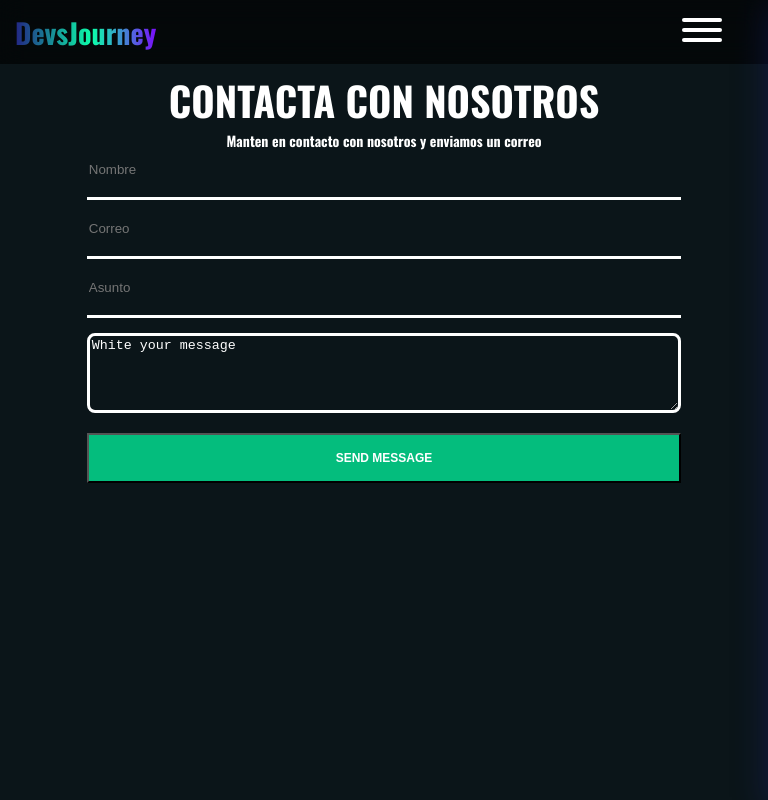
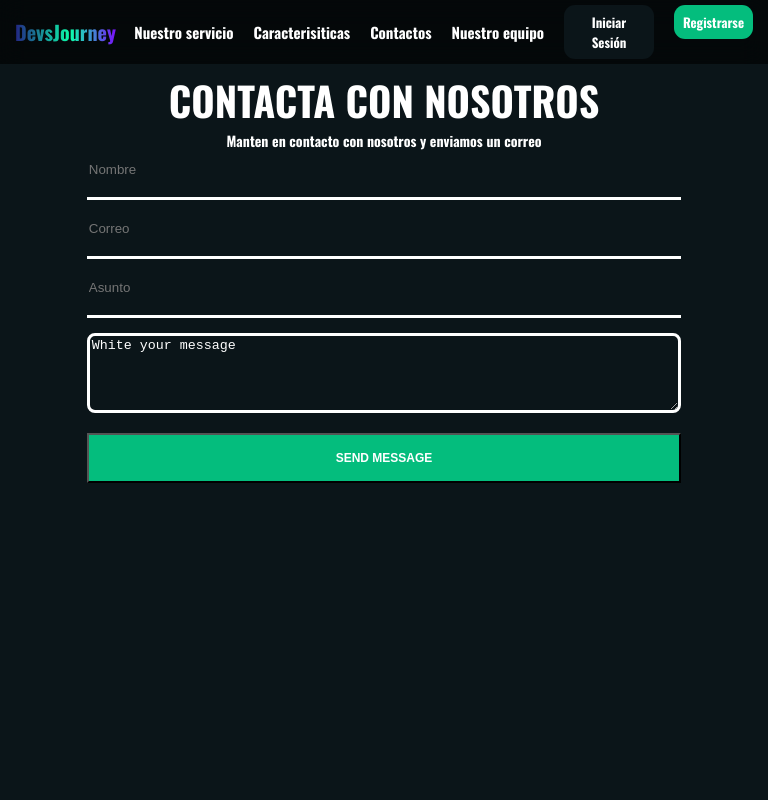
Before and after one commit to SofiDevO/proyecto--fullstack, a React (Vite) app in the folder frontend/CodeJourney/: page / in a window 768 px wide. Built offline with nearby package versions, Linux system fonts and the light colour scheme.

Commit message:
Estilos al modo responsive

```diff
--- a/frontend/CodeJourney/src/components/Header/Header.css
+++ b/frontend/CodeJourney/src/components/Header/Header.css
@@ -10,7 +10,8 @@
   z-index: 50;
   width: 100%;
 }
-.header__logo {
+
+.header__logo{
   background: linear-gradient(
     90deg,
     rgba(65, 72, 255, 0.5) 0.96%,
@@ -29,8 +30,13 @@
   max-width: 983px;
 }
 .header__list {
-  justify-content: space-around;
   list-style: none;
+  display: flex;
+  justify-content: flex-end;
+  gap: 2rem;
+}
+.btn__container{
+  gap: 2rem;
   display: flex;
 }
 .header__item {
@@ -38,7 +44,6 @@
   padding: 0;
   display: flex;
   align-items: center;
-
 }
 .header__item a {
   font-size: 1.8rem;
@@ -53,11 +58,10 @@
   gap: 8px;
   border-radius: 11px;
   font-size: 1.6rem;
-  width: 141px;
+  max-width: 141px;
   align-self: flex-start;
   text-align: center;
   justify-content: center;
-
 }
 .header__btn--login {
   background-color: var(--primary-color);
@@ -72,7 +76,20 @@
 
 /* mobile */
 
-@media screen and (max-width: 768px) {
+@media screen and (min-width: 768px) and (max-width: 1023px) {
+  .header__logo {
+    font-size: 2rem;
+  }
+  .header__item a {
+    font-size: 1.5rem;
+  }
+  .header__btn {
+    padding: 7px 9px;
+    font-size: 1.3rem;
+    max-width: 90px;
+  }
+}
+@media screen and (max-width: 767px) {
   .panel-btn {
     display: block;
     width: 27%;
@@ -82,7 +99,7 @@
   .hamburger-box {
     filter: invert(1);
   }
-  .panel {
+  .panel  {
     position: fixed;
     min-width: 100vw;
     min-height: 100vh;
--- a/frontend/CodeJourney/src/components/Header/Header.tsx
+++ b/frontend/CodeJourney/src/components/Header/Header.tsx
@@ -7,7 +7,7 @@ export const Header = () => {
         <a className="header__logo" href="#">
           <span className="header__logo--span">DevsJourney</span>
         </a>
-      <nav className="menu  panel">
+        <nav className="menu  panel ">
           <ul className="header__list">
             <li className="header__item">
               <a href="#">Nuestro servicio</a>
@@ -21,13 +21,14 @@ export const Header = () => {
             <li className="header__item">
               <a href="">Nuestro equipo</a>
             </li>
+            <div className="btn__container">
               <a href="#" className="header__btn header__btn--register">
                 Iniciar Sesión
               </a>
               <a href="#" className="header__btn header__btn--login">
-
                 Registrarse
               </a>
+            </div>
           </ul>
         </nav>
         <Hamburger />
```
Lines whose indentation alone changed are shown as unchanged.
